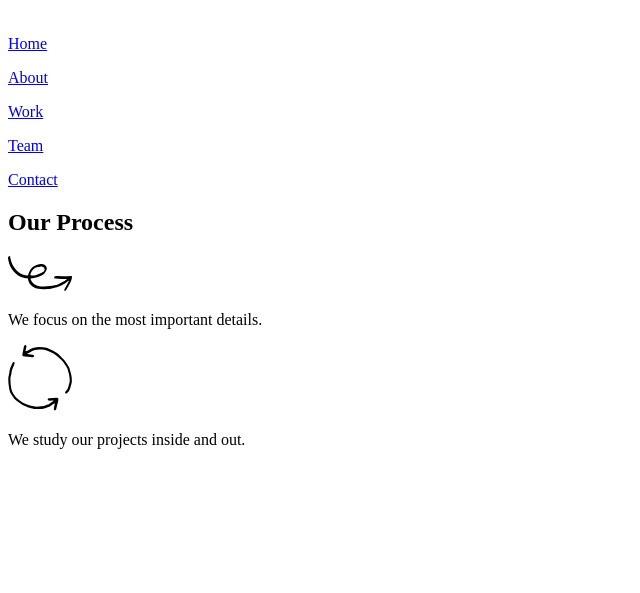
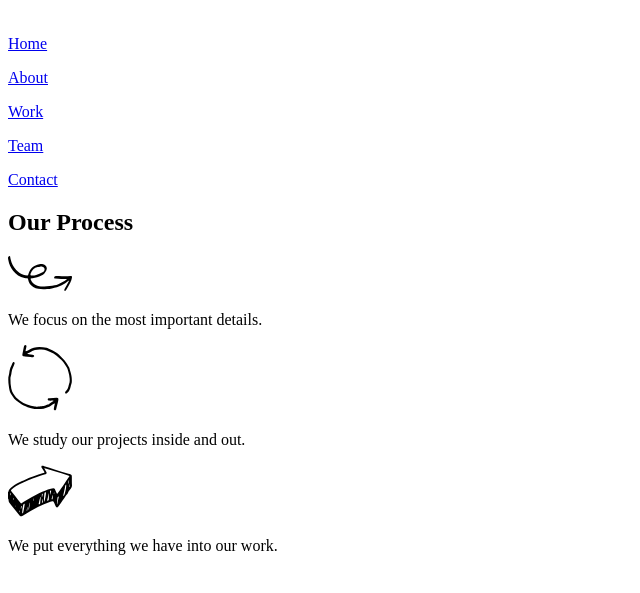
Before and after one commit to J-man20/broadway_design, a plain HTML site: page index.html in a window 1280 px wide. Shown: the part 79-672 px from the top of the page, without its empty margins (0-640 px from the left). Drawn offline with Linux system fonts and the light colour scheme.

Commit message:
Execute img and text added.

```diff
--- a/index.html
+++ b/index.html
@@ -29,6 +29,10 @@
         <p>
           We study our projects inside and out.
         </p>
+        <img src="resources/images/execute.svg" alt="Execute"/>
+        <p>
+          We put everything we have into our work.
+        </p>
 
       </div>
 
```
